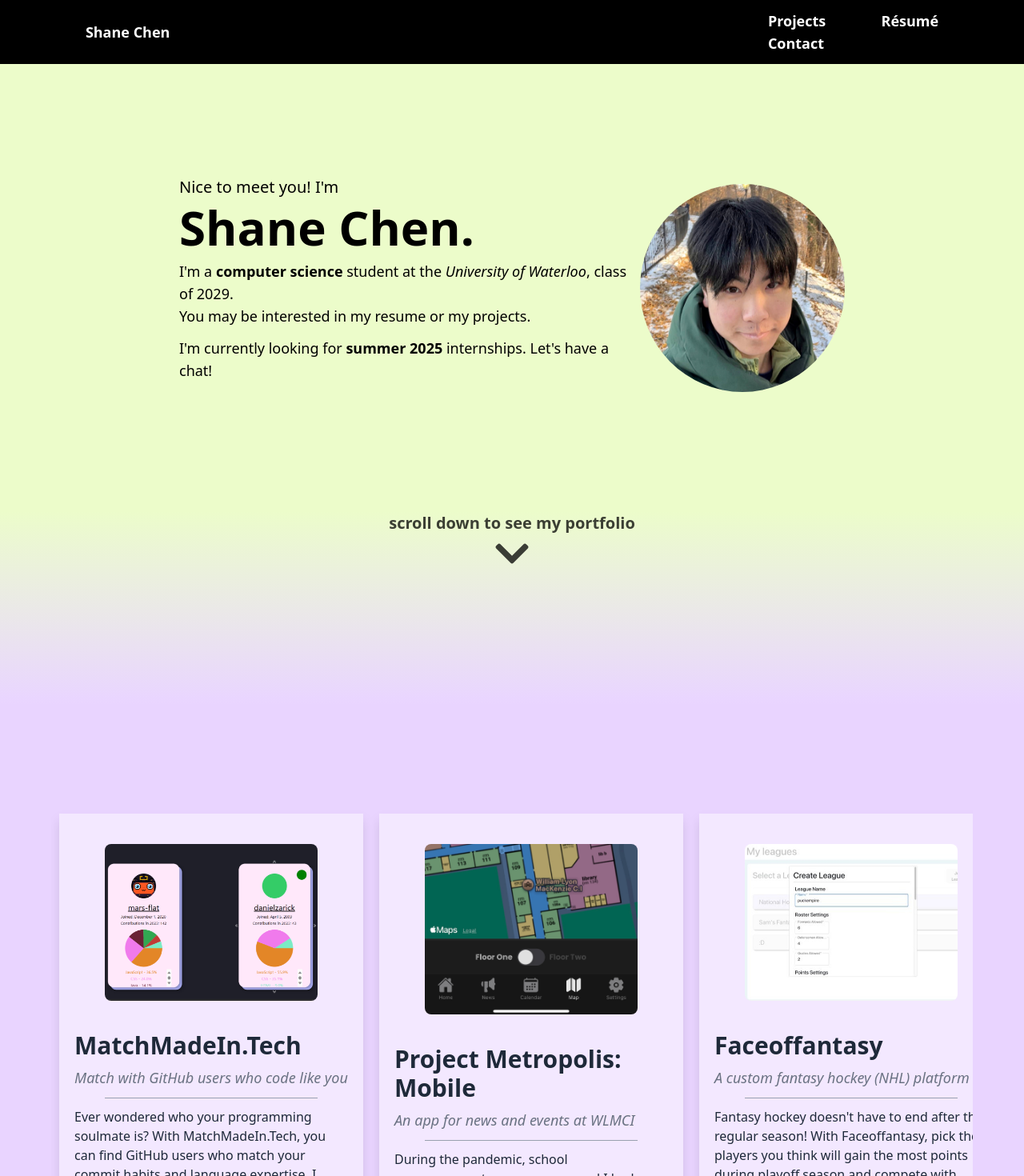
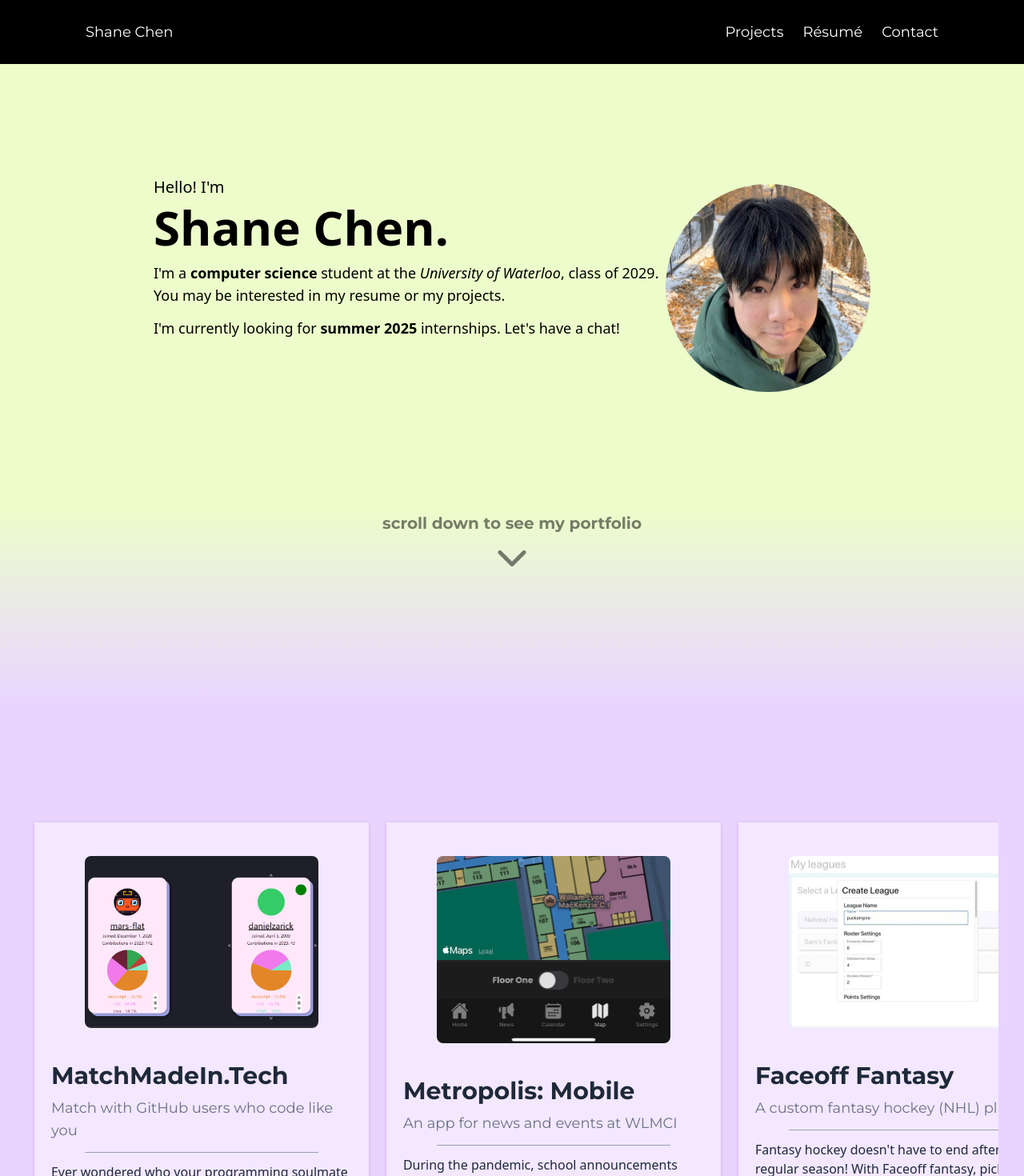
Before and after one commit to mars-flat/shanechen, a Next.js app: page / in a window 1280 px wide. Shown: the top 1470 px of the page at 80% size. Built offline with nearby package versions, Linux system fonts and the light colour scheme.

Commit message:
update resume and style

```diff
--- a/app/components/footer.tsx
+++ b/app/components/footer.tsx
@@ -1,6 +1,7 @@
 import { FaLinkedin, FaGithub, FaInstagram } from "react-icons/fa";
+import { NextFont } from "next/dist/compiled/@next/font";
 
-export default function Footer() {
+export default function Footer({ font } : { font: NextFont }) {
   return (
     <div className="h-[50vh] bg-black p-[2%] flex flex-col items-center">
       <div className="w-full h-[80%] text-white p-[1%] flex justify-center">
--- a/app/components/header.tsx
+++ b/app/components/header.tsx
@@ -2,8 +2,9 @@
 
 import { useState } from "react";
 import Link from "next/link";
+import { NextFont } from "next/dist/compiled/@next/font";
 
-export default function Header() {
+export default function Header({ font } : { font: NextFont }) {
   const [isMenuOpen, setIsMenuOpen] = useState(false);
 
   const toggleMenu = () => {
@@ -12,7 +13,7 @@ export default function Header() {
 
   return (
     <div className="h-[10vh] md:sticky top-0 z-100">
-      <div className="h-full bg-black text-lg text-white font-bold p-[1%] flex justify-center">
+      <div className={`h-full bg-black text-lg text-white ${font.className} p-[1%] flex justify-center`}>
         <div className="w-[85%] h-full flex justify-between items-center">
           <Link href="/">Shane Chen</Link>
 
@@ -22,10 +23,10 @@ export default function Header() {
             </button>
           </div>
 
-          <div className="max-md:hidden md:w-[40%] lg:w-[30%] xl:w-[20%]">
+          <div className="max-md:hidden md:w-[40%] lg:w-[30%] xl:w-[25%]">
             <ul className="flex justify-between flex-wrap items-center">
               <li><Link href="#projects" className="hover:text-xl">Projects</Link></li>
-              <li><Link href="/resume-website.pdf" className="hover:text-xl" target="_blank">Résumé</Link></li>
+              <li><Link href="/resume.pdf" className="hover:text-xl" target="_blank">Résumé</Link></li>
               <li><Link href="#contact" className="hover:text-xl">Contact</Link></li>
             </ul>
           </div>
@@ -34,7 +35,7 @@ export default function Header() {
             <div className={`max-md:block md:hidden absolute top-[10vh] left-0 w-full bg-linear-to-b/longer from-black to-lime-100 text-white`}>
               <ul className="h-[15vh] w-[90%] flex flex-col items-end">
                 <li><Link href="#projects" className="hover:text-xl mb-2">Projects</Link></li>
-                <li><Link href="/resume-website.pdf" className="hover:text-xl mb-2" target="_blank">Résumé</Link></li>
+                <li><Link href="/resume.pdf" className="hover:text-xl mb-2" target="_blank">Résumé</Link></li>
                 <li><Link href="#contact" className="hover:text-xl">Contact</Link></li>
               </ul>
             </div>
--- a/app/components/projectCard.tsx
+++ b/app/components/projectCard.tsx
@@ -1,5 +1,14 @@
 import Image from "next/image";
 import Link from "next/link";
+
+import { Montserrat } from "next/font/google";
+
+const montserrat = Montserrat({
+  subsets: ["latin"],
+  weight: ["400", "700"],
+  style: ["normal", "italic"],
+  display: "swap",
+})
 
 export default function ProjectCard({
   imageUrl,
@@ -21,17 +30,19 @@ export default function ProjectCard({
   children?: React.ReactNode;
 }) {
   return (
-    <div className="shrink-0 w-[50vh] h-full relative flex justify-center items-center group">
+    <div className="shrink-0 w-[55vh] h-full relative flex justify-center items-center group snap-center snap-always">
 
-      <div className="h-[200px] absolute top-0 left-0 bg-lime-50 w-full h-full opacity-0 group-hover:opacity-100 transition-opacity duration-300 pointer-events-none drop-shadow-xl">
+      <div className="h-[200px] absolute top-0 left-0 bg-lime-50 w-full h-full opacity-0 group-hover:opacity-100 transition-opacity duration-500 pointer-events-none drop-shadow-xl">
       </div>
 
-      <div className="bg-purple-100 w-[95%] h-[97%] drop-shadow-xl flex flex-col items-center text-gray-800">
+      <div className="bg-purple-100 w-[95%] h-[97%] drop-shadow-sm flex flex-col items-center text-gray-800">
         <div className="w-[70%] overflow-hidden flex items-start py-[10%]">
           <Image src={imageUrl} alt={title} height={imageHeight} width={imageWidth} className="rounded-lg"/>
         </div>
-        <Link href={link} target="_blank" className="w-[90%] text-3xl font-bold mb-[2%] hover:text-gray-500 transition-color duration-300">{title}</Link>
-        <p className="w-[90%] text-lg italic text-gray-500">{subtitle}</p>
+        <Link href={link} target="_blank"
+        className={`w-[90%] text-3xl font-bold break-words mb-[2%] hover:text-gray-500 transition-color duration-300 ${montserrat.className}`}>{title}
+        </Link>
+        <p className={`w-[90%] text-lg italic text-gray-500 ${montserrat.className}`}>{subtitle}</p>
         <div className="w-[70%] h-[0.1%] bg-gray-400 my-[3%]"></div>
         <p className="w-[90%] text-md">{desc}</p>
         <div className="w-[70%] h-[0.1%] bg-gray-400 my-[3%]"></div>
--- a/app/page.tsx
+++ b/app/page.tsx
@@ -7,17 +7,27 @@ import Footer from "./components/footer";
 import { ScrollOpacityChange } from "./components/scrollResponsives";
 import ProjectCard from "./components/projectCard";
 
+import { FiChevronDown } from "react-icons/fi";
 import { FaChevronDown, FaGithub, FaPython, FaReact } from "react-icons/fa";
-import { SiDjango, SiExpo, SiGraphql, SiMongodb, SiTypescript } from "react-icons/si";
+import { SiDjango, SiExpo, SiGraphql, SiPostgresql, SiTypescript } from "react-icons/si";
+
+import { Montserrat } from "next/font/google";
+
+const montserrat = Montserrat({
+  subsets: ["latin"],
+  weight: ["400", "700"],
+  style: ["normal", "italic"],
+  display: "swap",
+})
 
 export default function HomePage() {
   return (
-    <div className="flex flex-col">
-      <Header />
-      <div className="h-[70vh] bg-lime-100 font-inter text-black flex justify-center items-center">
-        <div className="w-[45%] h-[50%]">
-          <p className="text-xl mb-[1%]">Nice to meet you! I&apos;m</p>
-          <p className="text-6xl font-bold mb-[2%]">Shane Chen.</p>
+    <div className={`flex flex-col`}>
+      <Header font={montserrat}/>
+      <div className={`h-[70vh] bg-lime-100 text-black flex justify-center items-center`}>
+        <div className="w-[50%] h-[50%]">
+          <p className="text-xl mb-[1%]">Hello! I&apos;m</p>
+          <p className={`text-6xl font-bold mb-[2%]`}>Shane Chen.</p>
           <p className="text-lg">I&apos;m a <strong>computer science</strong> student at the <em>University of Waterloo</em>, class of 2029.</p>
           <p className="max-sm:hidden text-lg mb-[2%]">You may be interested in my resume or my projects.</p>
           <p className="max-sm:hidden text-lg">I&apos;m currently looking for <strong>summer 2025</strong> internships. Let&apos;s have a chat!</p>
@@ -34,23 +44,23 @@ export default function HomePage() {
       </div>
       <div id="projects" className="h-[30vh] bg-linear-to-b/oklab from-lime-100 to-purple-200 flex justify-center">
 
-        <ScrollOpacityChange changeFunction={scroll} initialOpacity={0.75}>
+        <ScrollOpacityChange changeFunction={scroll} initialOpacity={0.5}>
           <div className="flex flex-col items-center justify-center">
-            <span className="text-xl font-bold text-black">scroll down to see my portfolio</span>
-            <FaChevronDown className="text-5xl text-black" />
+            <span className={`text-xl font-bold text-black ${montserrat.className}`}>scroll down to see my portfolio</span>
+            <FiChevronDown className="text-6xl text-black" />
           </div>
         </ScrollOpacityChange>
 
       </div>
 
-      <div className="h-260 bg-purple-200 flex flex-col items-center text-black">
+      <div className="h-250 bg-purple-200 flex flex-col items-center text-black">
         <div className="h-[15%] flex items-center">
           <ScrollOpacityChange changeFunction={titleScroll}>
-            <p className="text-5xl font-bold">Portfolio</p>
+            <p className={`text-5xl font-bold ${montserrat.className}`}>Portfolio</p>
           </ScrollOpacityChange>
         </div>
 
-        <div className="w-[90%] h-[100%] flex justify-evenly align-center flex-nowrap overflow-x-auto">
+        <div className="w-[95%] h-[85%] flex justify-evenly align-center flex-nowrap overflow-x-auto snap-x snap-mandatory">
           <ProjectCard
             imageUrl="/match-resized.png" imageHeight={709} imageWidth={964}
             title="MatchMadeIn.Tech" link="https://devpost.com/software/loveatfirst-tech"
@@ -62,7 +72,7 @@ export default function HomePage() {
           </ProjectCard>
           <ProjectCard
             imageUrl="/mobile-resized.jpg" imageHeight={936} imageWidth={1169}
-            title="Project Metropolis: Mobile" link="https://maclyonsden.com/app"
+            title="Metropolis: Mobile" link="https://maclyonsden.com/app"
             subtitle="An app for news and events at WLMCI"
             desc="During the pandemic, school announcements were a mess, and I had a burning passion to fix it. As part of Project Metropolis, the official school website team, I helped build, and later lead the development of a mobile app that put news and events on your phone. Using React Native for cross-platform support, the app has grown to over 800 users on iOS and Android!">
               <FaReact className="text-5xl"/>
@@ -71,24 +81,24 @@ export default function HomePage() {
           </ProjectCard>
           <ProjectCard
             imageUrl="/faceoff-resized.jpg" imageHeight={401} imageWidth={539}
-            title="Faceoffantasy" link="https://github.com/AAZZAZRON/faceoffantasy"
+            title="Faceoff Fantasy" link="https://github.com/AAZZAZRON/faceoffantasy"
             subtitle="A custom fantasy hockey (NHL) platform"
-            desc="Fantasy hockey doesn't have to end after the regular season! With Faceoffantasy, pick the players you think will gain the most points during playoff season and compete with other teams in your league. I built a fully customizable league system, with an easy way to invite other players and keep the competition going through the entire playoffs.">
+            desc="Fantasy hockey doesn't have to end after the regular season! With Faceoff fantasy, pick the players you think will gain the most points during playoff season and compete with other teams in your league. I built a fully customizable league system, with an easy way to invite other players and keep the competition going through the entire playoffs.">
               <SiDjango className="text-5xl"/>
-              <SiMongodb className="text-5xl"/>
+              <SiPostgresql className="text-5xl"/>
               <FaReact className="text-5xl"/>
           </ProjectCard>
         </div>
         <div className="h-[10%] flex flex-col justify-center">More projects can be found on my GitHub!</div>
       </div>
-      <div id="contact"><Footer /></div>
+      <div id="contact"><Footer font={montserrat}/></div>
     </div>
   );
 }
 
 // should return a number between 0 and 1
 function scroll(scrollY : number) {
-  return Math.max(0, 0.75-(scrollY/400));
+  return Math.max(0, 0.5-(scrollY/600));
 }
 
 // should return a number between 0 and 1
```
Also changed, not shown: 2 other files (tests, documents, lock files or other folders).
